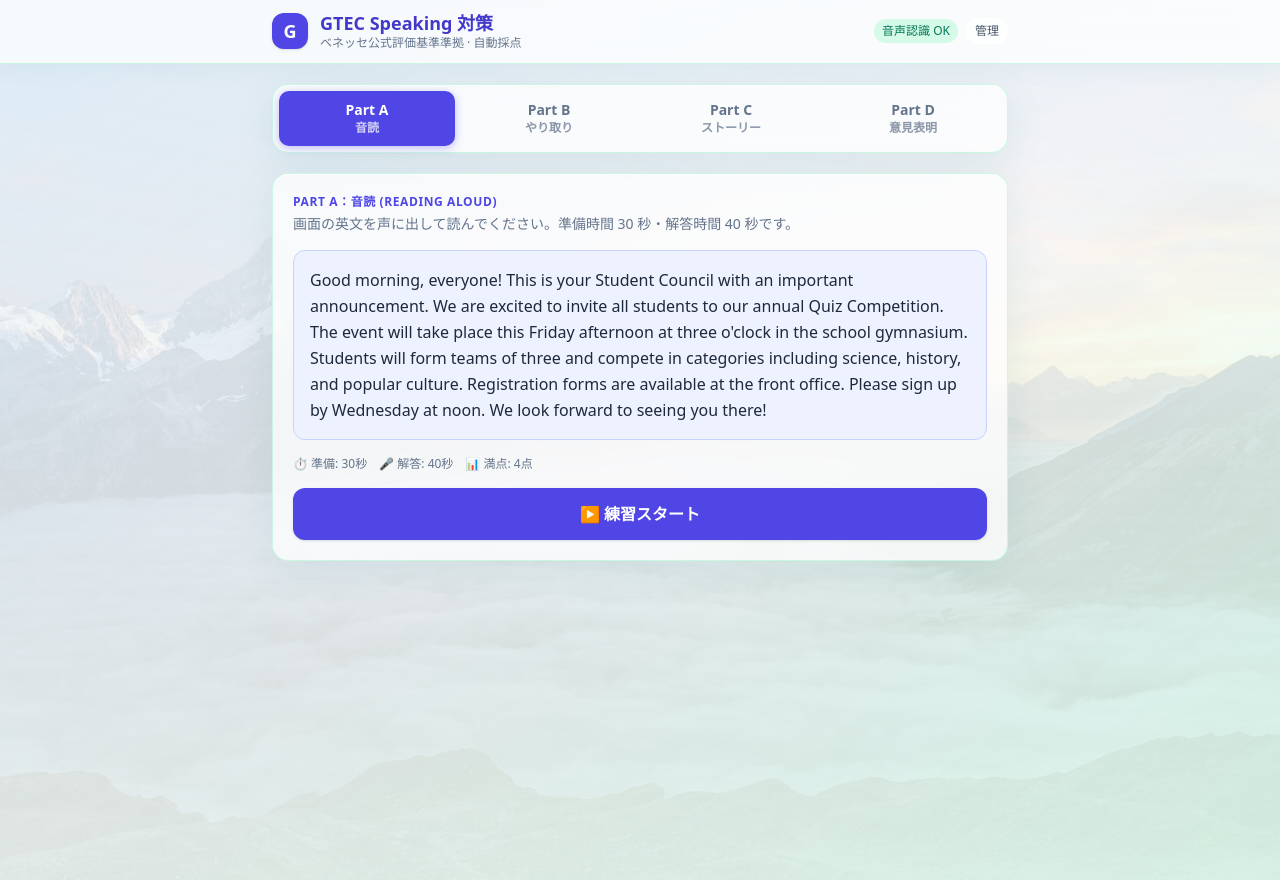
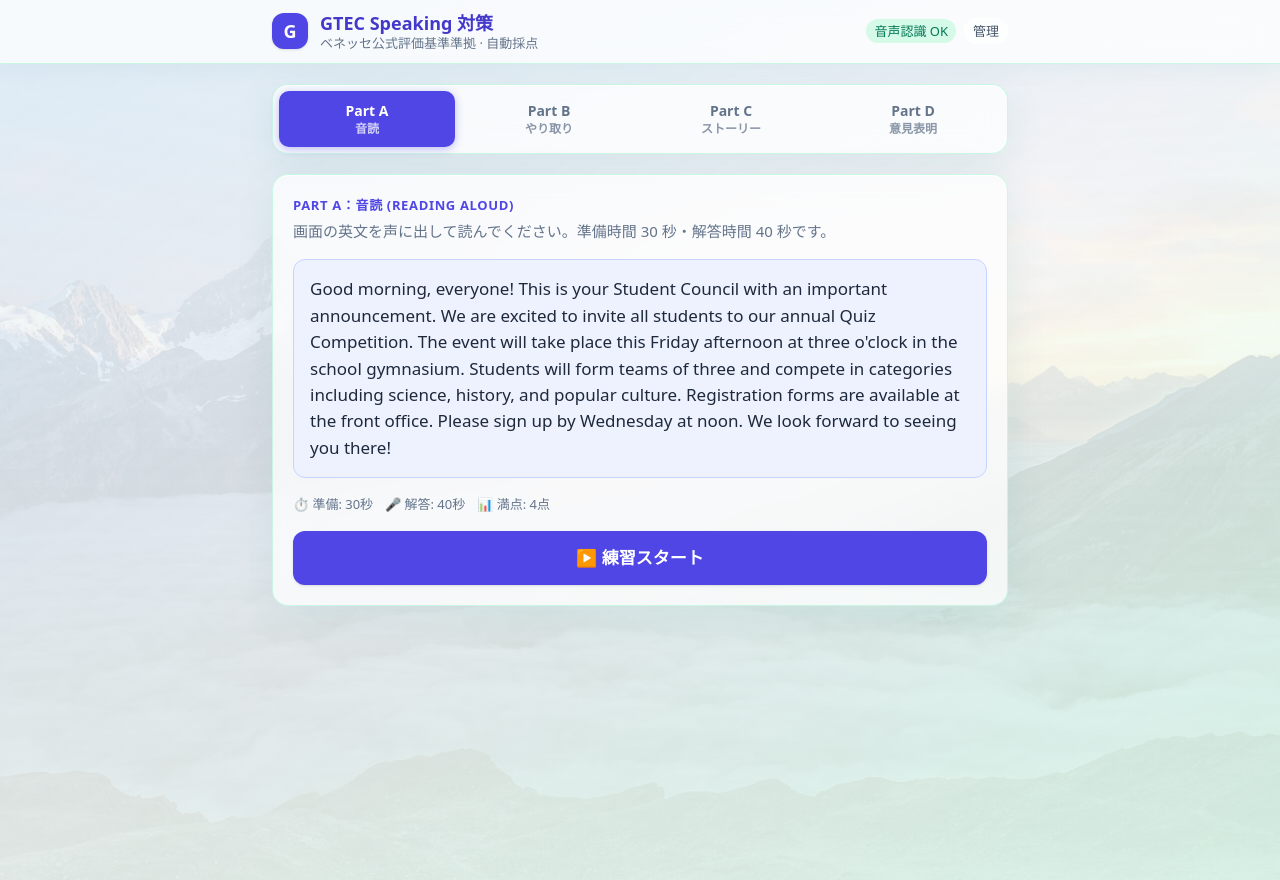
Before and after one commit to Seiichi1868/vibes-apps, a Flask app: page /gtec in a window 1280 px wide. Run offline with Flask 3, Linux system fonts and the light colour scheme; some libraries are stand-ins or nearby versions.

Commit message:
style(gtec): Part Dの色をtealに統一し全体の文字サイズを拡大
Part Dの赤系表示をtealに変更してエラー感を解消。Part A〜Dの本文・ラベル・タブのフォントを一段階大きく調整。

Co-authored-by: Cursor <cursoragent@cursor.com>

```diff
--- a/static/gtec/css/style.css
+++ b/static/gtec/css/style.css
@@ -19,11 +19,11 @@
 
 /* ── タブボタン ─────────────────────────────────────────── */
 .tab-btn {
-  padding: 0.6rem 0.25rem;
+  padding: 0.65rem 0.3rem;
   border-radius: 0.625rem;
   font-weight: 600;
-  font-size: 0.8rem;
-  line-height: 1.3;
+  font-size: 0.9rem;
+  line-height: 1.35;
   cursor: pointer;
   transition: background-color 0.2s, color 0.2s, box-shadow 0.2s;
   border: none;
@@ -76,7 +76,35 @@
 
 /* ── カードのフォントサイズ調整 ─────────────────────────── */
 #app-root {
-  font-size: 0.9rem;
+  font-size: 1rem;
+}
+
+#app-root .text-xs {
+  font-size: 0.8125rem;
+  line-height: 1.3rem;
+}
+
+#app-root .text-sm {
+  font-size: 0.9375rem;
+  line-height: 1.45rem;
+}
+
+#app-root .text-base {
+  font-size: 1.0625rem;
+  line-height: 1.65rem;
+}
+
+.glass-header h1 {
+  font-size: 1.125rem;
+}
+
+.glass-header .text-xs,
+.glass-header .text-sm {
+  font-size: 0.8125rem;
+}
+
+.tab-btn .text-xs {
+  font-size: 0.75rem;
 }
 
 /* ── モバイル対応: タイマー文字縮小 ─────────────────────── */
@@ -100,7 +128,7 @@
 .word-highlight-layer {
   margin: 0;
   line-height: 1.65;
-  font-size: 0.875rem;
+  font-size: 0.9375rem;
   word-break: break-word;
 }
 
@@ -146,7 +174,7 @@
 }
 
 .word-legend-item .token {
-  font-size: 0.7rem;
+  font-size: 0.75rem;
   padding: 1px 4px;
 }
 
--- a/static/gtec/js/app.js
+++ b/static/gtec/js/app.js
@@ -831,6 +831,8 @@ function scoreCircle(score, max, label, color = 'indigo') {
   const colors = {
     indigo: ['bg-indigo-600', 'text-indigo-700'],
     sky:    ['bg-sky-500',    'text-sky-700'],
+    violet: ['bg-violet-500', 'text-violet-700'],
+    teal:   ['bg-teal-500',   'text-teal-700'],
     emerald:['bg-emerald-500','text-emerald-700'],
     amber:  ['bg-amber-500',  'text-amber-700'],
     rose:   ['bg-rose-500',   'text-rose-700'],
@@ -1337,7 +1339,7 @@ function renderPartCResult(result, text, panels) {
   $root().innerHTML = cardWrap(`
     <p class="text-xs font-bold text-violet-600 uppercase tracking-wider mb-4">Part C 結果</p>
     <div class="flex justify-around mb-4">
-      ${scoreCircle(ga, 4, 'Goal Achievement', 'violet' in ({}) ? 'violet' : 'indigo')}
+      ${scoreCircle(ga, 4, 'Goal Achievement', 'violet')}
       ${scoreCircle(s.vocabulary_grammar ?? 0, 4, '語い・文法', 'sky')}
       ${scoreCircle(s.fluency_pronunciation ?? 0, 4, '流ちょうさ', 'emerald')}
     </div>
@@ -1372,10 +1374,10 @@ async function runPartD() {
   if (prep.enabled) {
     let timerEl;
     $root().innerHTML = cardWrap(`
-      <p class="text-xs font-bold text-rose-600 uppercase tracking-wider mb-3">${d.title} — 準備</p>
+      <p class="text-xs font-bold text-teal-600 uppercase tracking-wider mb-3">${d.title} — 準備</p>
       <div id="timer-wrap"></div>
-      <div class="bg-rose-50 border border-rose-200 rounded-xl p-4 mb-3">
-        <p class="font-semibold text-rose-800 text-base leading-relaxed">${d.topic}</p>
+      <div class="bg-teal-50 border border-teal-200 rounded-xl p-4 mb-3">
+        <p class="font-semibold text-teal-900 text-base leading-relaxed">${d.topic}</p>
       </div>
       <p class="text-xs text-slate-400 text-center">
         ① 自分の意見（賛成/反対）→ ② 客観的な理由・具体例 の順で話す練習をしてください
@@ -1390,11 +1392,11 @@ async function runPartD() {
   let timerEl;
   let transEl;
   $root().innerHTML = cardWrap(`
-    <p class="text-xs font-bold text-red-600 uppercase tracking-wider mb-3">${d.title} — 録音</p>
+    <p class="text-xs font-bold text-teal-600 uppercase tracking-wider mb-3">${d.title} — 録音</p>
     <div id="timer-wrap"></div>
     ${recIndicator(true)}
-    <div class="bg-rose-50 border border-rose-200 rounded-xl p-3 mb-3">
-      <p class="font-semibold text-rose-800 text-sm">${d.topic}</p>
+    <div class="bg-teal-50 border border-teal-200 rounded-xl p-3 mb-3">
+      <p class="font-semibold text-teal-900 text-sm">${d.topic}</p>
     </div>
     <p class="text-xs text-slate-400 mb-1">文字起こし</p>
     ${transcriptBox('transcript-el')}
@@ -1431,15 +1433,15 @@ function renderPartDResult(result, text) {
     (s.fluency_pronunciation    ?? 0);
 
   $root().innerHTML = cardWrap(`
-    <p class="text-xs font-bold text-rose-600 uppercase tracking-wider mb-4">Part D 結果</p>
+    <p class="text-xs font-bold text-teal-600 uppercase tracking-wider mb-4">Part D 結果</p>
     <div class="grid grid-cols-2 gap-4 mb-4">
-      ${scoreCircle(s.goal_achievement_opinion ?? 0, 1, 'GA①意見', 'rose')}
+      ${scoreCircle(s.goal_achievement_opinion ?? 0, 1, 'GA①意見', 'teal')}
       ${scoreCircle(s.goal_achievement_reason  ?? 0, 2, 'GA②理由', 'amber')}
       ${scoreCircle(s.vocabulary_grammar       ?? 0, 4, '語い・文法', 'sky')}
       ${scoreCircle(s.fluency_pronunciation    ?? 0, 4, '流ちょうさ', 'emerald')}
     </div>
-    <p class="text-center text-sm font-bold text-rose-700 mb-4">合計: ${total} / 11点</p>
-    <div class="bg-amber-50 border border-amber-200 rounded-xl p-3 mb-4 text-xs text-amber-800">
+    <p class="text-center text-sm font-bold text-teal-700 mb-4">合計: ${total} / 11点</p>
+    <div class="bg-slate-50 border border-slate-200 rounded-xl p-3 mb-4 text-xs text-slate-600">
       <strong>GA②理由の採点基準:</strong><br>
       2点: 客観的・社会的な視点からの理由と具体例あり<br>
       1点: 個人的な体験・感想のみ<br>
@@ -1556,21 +1558,21 @@ async function renderPartIdle(partId) {
   } else if (partId === 'D') {
     const d = GTEC_DATA.D;
     $root().innerHTML = cardWrap(`
-      <p class="text-xs font-bold text-rose-600 uppercase tracking-wider mb-1">${d.title}</p>
+      <p class="text-xs font-bold text-teal-600 uppercase tracking-wider mb-1">${d.title}</p>
       <p class="text-sm text-slate-500 mb-4">${d.desc}</p>
-      <div class="bg-rose-50 border border-rose-200 rounded-xl p-4 mb-2">
-        <p class="font-semibold text-rose-800 text-base leading-relaxed">${d.topic}</p>
+      <div class="bg-teal-50 border border-teal-200 rounded-xl p-4 mb-2">
+        <p class="font-semibold text-teal-900 text-base leading-relaxed">${d.topic}</p>
       </div>
       <p class="text-xs text-slate-500 text-right mb-4">🇯🇵 ${d.topicJa}</p>
       <div class="grid grid-cols-3 gap-2 text-xs text-slate-500 mb-4">
         <div class="bg-slate-50 border border-slate-200 rounded-lg p-2 text-center">
-          <p class="font-bold text-rose-600">GA 意見</p><p>0〜1点</p>
+          <p class="font-bold text-teal-600">GA 意見</p><p>0〜1点</p>
         </div>
         <div class="bg-slate-50 border border-slate-200 rounded-lg p-2 text-center">
-          <p class="font-bold text-rose-600">GA 理由</p><p>0〜2点</p>
+          <p class="font-bold text-teal-600">GA 理由</p><p>0〜2点</p>
         </div>
         <div class="bg-slate-50 border border-slate-200 rounded-lg p-2 text-center">
-          <p class="font-bold text-rose-600">語い・流ちょう</p><p>各0〜4点</p>
+          <p class="font-bold text-teal-600">語い・流ちょう</p><p>各0〜4点</p>
         </div>
       </div>
       <div class="flex gap-3 text-xs text-slate-500 mb-4">
```
